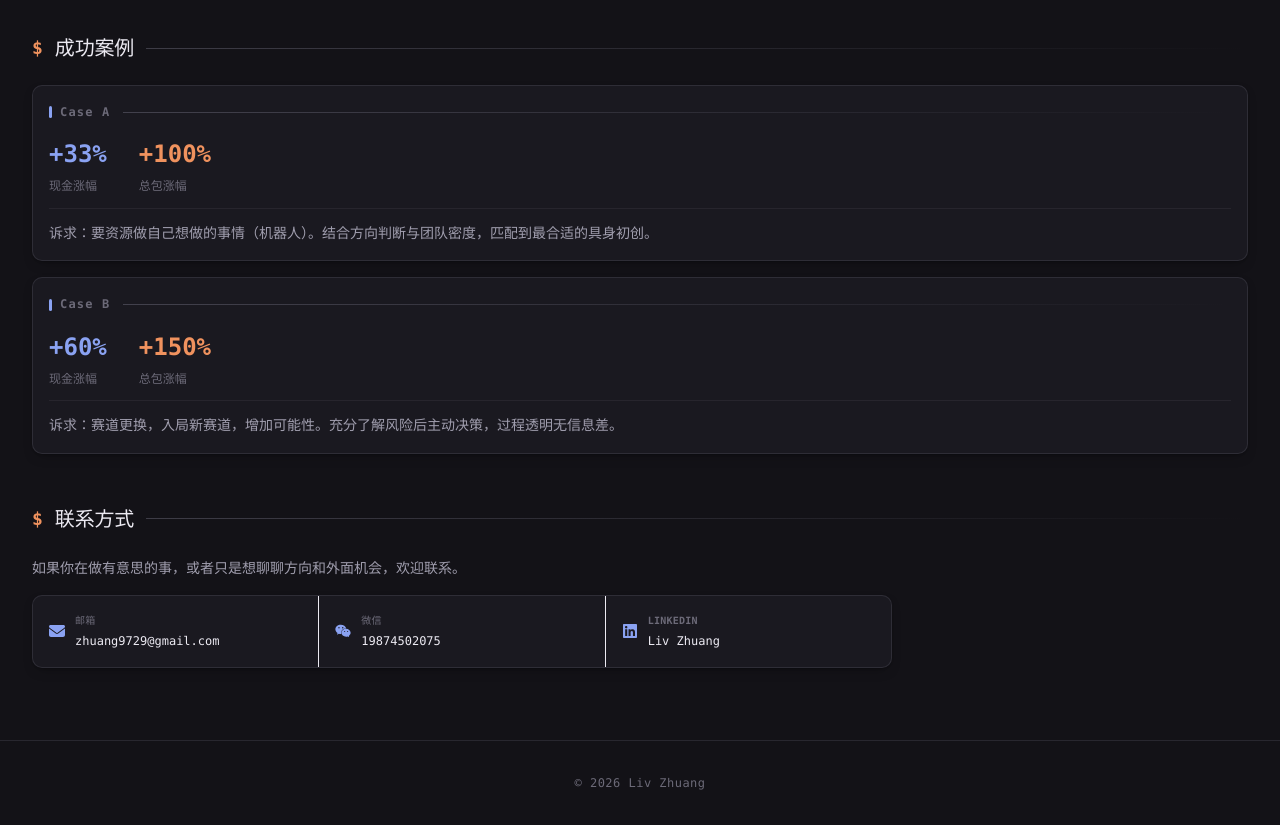
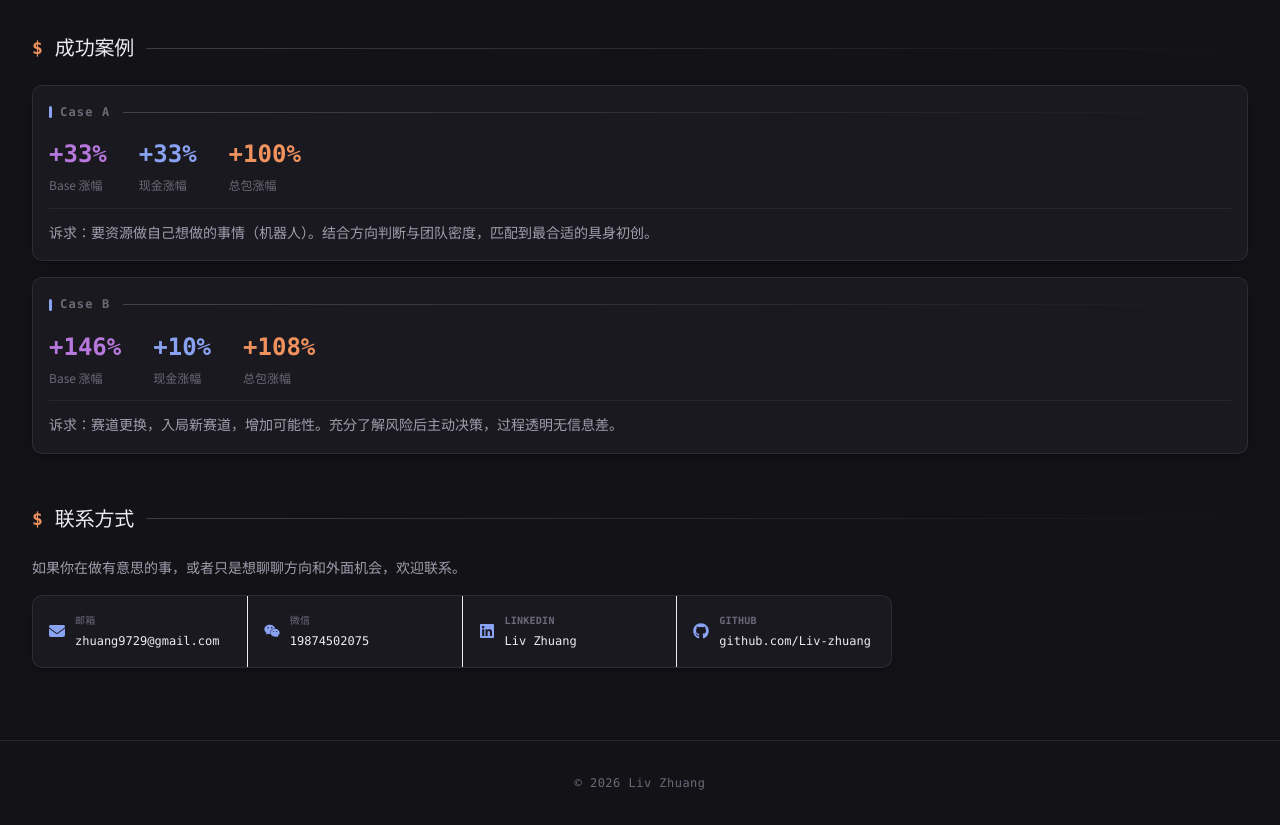
Before and after one commit to Liv-zhuang/Liv-zhuang.github.io, a React (Vite) app: page / in a window 1280 px wide. Shown: the part 960-1785 px from the top of the page. Built offline with nearby package versions, Linux system fonts and the light colour scheme.

Commit message:
Headhunter title/sub cleanup, add base increase to track cases, add GitHub row to contact

```diff
--- a/src/components/Contact.jsx
+++ b/src/components/Contact.jsx
@@ -1,6 +1,6 @@
 import { useEffect, useRef, useState } from 'react'
 import { Box, Container, Flex, Link, Text, VStack } from '@chakra-ui/react'
-import { FaEnvelope, FaWeixin, FaLinkedin, FaCheck, FaHexagon } from 'react-icons/fa6'
+import { FaEnvelope, FaWeixin, FaLinkedin, FaGithub, FaCheck } from 'react-icons/fa6'
 import { useTranslation } from 'react-i18next'
 import SectionHeading from './SectionHeading'
 
@@ -54,6 +54,13 @@ export default function Contact() {
       label: 'LinkedIn',
       value: 'Liv Zhuang',
       href: 'https://www.linkedin.com/in/liv-zhuang-a77837348/',
+    },
+    {
+      key: 'github',
+      icon: FaGithub,
+      label: 'GitHub',
+      value: 'github.com/Liv-zhuang',
+      href: 'https://github.com/Liv-zhuang',
     },
   ]
 
--- a/src/components/Track.jsx
+++ b/src/components/Track.jsx
@@ -35,6 +35,14 @@ export default function Track() {
               </HStack>
               <HStack spacing={8} mt={3} mb={3}>
                 <VStack align="start" spacing={0}>
+                  <Text fontSize="2xl" fontWeight={700} color="warm" fontFamily="mono">
+                    {item.base}
+                  </Text>
+                  <Text fontSize="xs" color="textMuted">
+                    {t('track.baseLabel')}
+                  </Text>
+                </VStack>
+                <VStack align="start" spacing={0}>
                   <Text fontSize="2xl" fontWeight={700} color="accent" fontFamily="mono">
                     {item.cash}
                   </Text>
--- a/src/i18n.js
+++ b/src/i18n.js
@@ -17,7 +17,7 @@ const resources = {
         research: [
           { title: '睿联技术（Reolink）', sub: '校招+社招，覆盖技术研发职能', years: '2024.07 — 2025.02', href: 'https://reolink.com/', logo: '/logos/reolink.png', linkText: 'Reolink' },
           { title: '顺丰速运', sub: '校招+社招+人才培养（校招生+实习生）', years: '2025.04 — 2026.02', logo: '/logos/sf.ico' },
-          { title: '独立猎头', sub: '大模型 & 具身智能 · 高端人才连接', years: '2026.02 — 至今' },
+          { title: '猎头', sub: '大模型 & 具身智能', years: '2026.02 — 至今' },
         ],
         education: [{ course: '人力资源管理 本科', institution: '韶关学院', year: '2021 — 2025', logo: '/logos/sgu.png' }],
         taglineLabel: '风格：',
@@ -57,17 +57,20 @@ const resources = {
         cases: [
           {
             label: 'Case A',
+            base: '+33%',
             cash: '+33%',
             total: '+100%',
             desc: '诉求：要资源做自己想做的事情（机器人）。结合方向判断与团队密度，匹配到最合适的具身初创。',
           },
           {
             label: 'Case B',
-            cash: '+60%',
-            total: '+150%',
+            base: '+146%',
+            cash: '+10%',
+            total: '+108%',
             desc: '诉求：赛道更换，入局新赛道，增加可能性。充分了解风险后主动决策，过程透明无信息差。',
           },
         ],
+        baseLabel: 'Base 涨幅',
         cashLabel: '现金涨幅',
         totalLabel: '总包涨幅',
       },
@@ -101,7 +104,7 @@ const resources = {
         research: [
           { title: 'Reolink', sub: 'Campus + social recruiting, tech R&D roles', years: '2024.07 — 2025.02', href: 'https://reolink.com/', logo: '/logos/reolink.png', linkText: 'Reolink' },
           { title: 'SF Express', sub: 'Campus + social recruiting & talent programs', years: '2025.04 — 2026.02', logo: '/logos/sf.ico' },
-          { title: 'Independent Headhunter', sub: 'LLM & Embodied AI · Executive search', years: '2026.04 — Present' },
+          { title: 'Headhunter', sub: 'LLM & Embodied AI', years: '2026.04 — Present' },
         ],
         education: [{ course: 'B.A. Human Resource Management', institution: 'Shaoguan University', year: '2021 — 2025', logo: '/logos/sgu.png' }],
         taglineLabel: 'Style: ',
@@ -141,17 +144,20 @@ const resources = {
         cases: [
           {
             label: 'Case A',
+            base: '+33%',
             cash: '+33%',
             total: '+100%',
             desc: 'Goal: resources to work on robotics. Matched to the right embodied AI startup based on direction conviction and team density.',
           },
           {
             label: 'Case B',
-            cash: '+60%',
-            total: '+150%',
+            base: '+146%',
+            cash: '+10%',
+            total: '+108%',
             desc: 'Goal: switch tracks, enter a new space, expand possibilities. Made a fully informed decision — no pressure, no information gaps.',
           },
         ],
+        baseLabel: 'Base increase',
         cashLabel: 'Cash increase',
         totalLabel: 'Total comp increase',
       },
```
